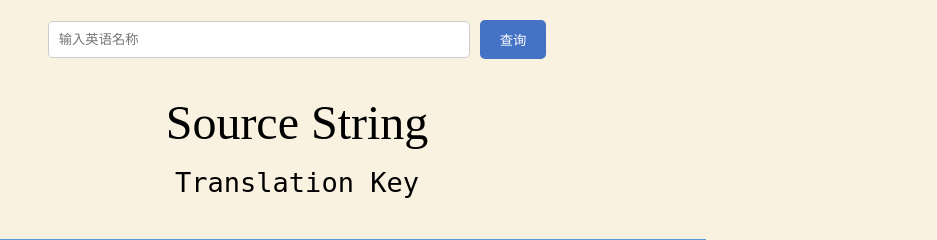
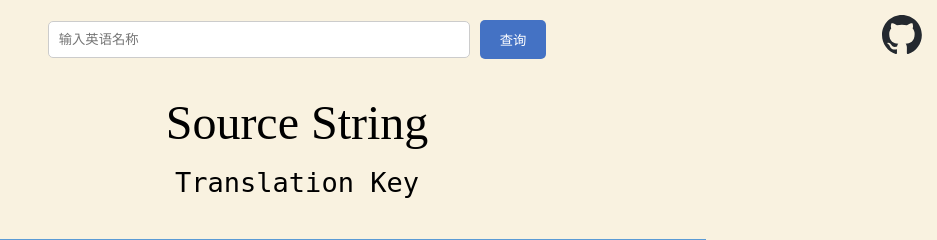
Before and after one commit to SkyEye-FAST/minecraft_translation_flask, a Flask app: page / in a window 1280 px wide. Shown: the top 240 px of the page, without its empty margins (343-1280 px from the left). Run offline with Flask 3, Linux system fonts and the light colour scheme; some libraries are stand-ins or nearby versions.

Commit message:
github link

```diff
--- a/static/style.css
+++ b/static/style.css
@@ -48,7 +48,7 @@ input[type="submit"]:hover {
 
 .title {
     text-align: center;
-    font-family: "Noto Serif CJK SC Medium", SimSun, 'Times New Roman', Times, serif;
+    font-family: "Noto Serif CJK SC Medium", "思源宋体 SemiBold", SimSun, 'Times New Roman', Times, serif;
     font-size: 48px;
     position: absolute;
     top: 5%;
@@ -88,7 +88,7 @@ table th {
 }
 
 .table-header {
-    font-family: 'Noto Serif CJK SC', SimSun, 'Times New Roman', Times, serif;
+    font-family: 'Noto Serif CJK SC', "思源宋体", SimSun, 'Times New Roman', Times, serif;
     font-size: 36px;
 }
 
@@ -97,15 +97,15 @@ table th {
 }
 
 .zh-cn {
-    font-family: "Noto Serif CJK SC", SimSun, 'Times New Roman', Times, serif;
+    font-family: "Noto Serif CJK SC", "思源宋体", SimSun, 'Times New Roman', Times, serif;
 }
 
 .zh-hk {
-    font-family: "Noto Serif CJK HK", SimSun, 'Times New Roman', Times, serif;
+    font-family: "Noto Serif CJK HK", "思源宋體 香港", SimSun, 'Times New Roman', Times, serif;
 }
 
 .zh-tw {
-    font-family: "Noto Serif CJK TC", SimSun, 'Times New Roman', Times, serif;
+    font-family: "Noto Serif CJK TC", "思源宋體", SimSun, 'Times New Roman', Times, serif;
 }
 
 .lzh {
@@ -114,7 +114,7 @@ table th {
 
 .minecraft-title {
     text-align: center;
-    font-family: "Noto Serif CJK SC Black", SimSun, 'Times New Roman', Times, serif;
+    font-family: "Noto Serif CJK SC Black", "思源宋体 Heavy", SimSun, 'Times New Roman', Times, serif;
     font-size: 36px;
     color: #bfbfbf;
     position: absolute;
@@ -122,3 +122,14 @@ table th {
     left: 50%;
     transform: translateX(-50%);
 }
+
+.github-link {
+    position: fixed;
+    top: 15px;
+    right: 15px;
+}
+
+.github-icon {
+    width: 40px;
+    height: auto;
+}
--- a/templates/index.html
+++ b/templates/index.html
@@ -15,6 +15,9 @@
             <input type="submit" value="查询">
         </form>
     </div>
+    <a class="github-link" href="https://github.com/SkyEye-FAST/minecraft_translation_flask">
+        <img class="github-icon" src="{{ url_for('static', filename='images/github-icon.svg') }}" alt="GitHub">
+    </a>
     <div class="container">
         <div class="title">
             {{ source }}
```
Also changed, not shown: static/images/github-icon.svg (added).
